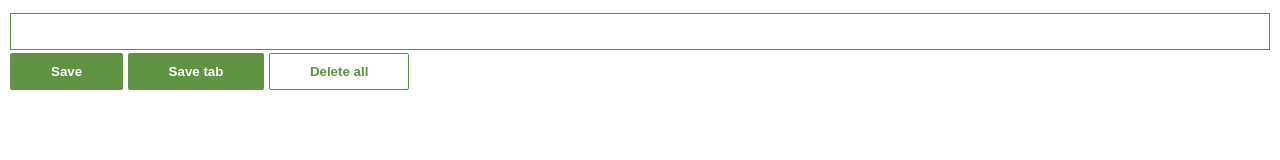
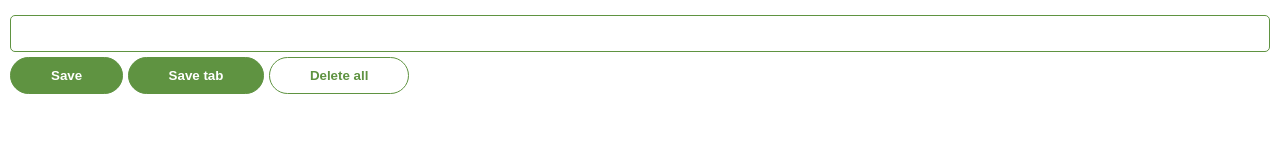
Before and after one commit to Iulia-Andreea20/Leads_Tracker_Chrome_Extension, a browser extension: page index.html in a window 1280 px wide. Drawn offline with Linux system fonts and the light colour scheme.

Commit message:
add style

```diff
--- a/style.css
+++ b/style.css
@@ -4,10 +4,11 @@ body {
     font-family: Arial, Helvetica, sans-serif;
     /* Tells chrome how small can be the browser window for this app */
     min-width: 400px;
+    border-radius: 10px;
 }
 
 #input-btn,
-#tab-btn  {
+#tab-btn {
     color: white;
     background-color: #5f9341;
     font-weight: bold;
@@ -15,7 +16,8 @@ body {
     /* first value is top+bottom and second one is left and right */
     padding: 10px 40px;
     border: 1px solid #5f9341;
-    border-radius: 2px;
+    border-radius: 20px;
+
 }
 
 input {
@@ -24,9 +26,11 @@ input {
     padding: 10px;
     width: 100%;
     box-sizing: border-box;
-    margin-bottom: 3px;
-    margin-top: 3px;
+    margin-bottom: 5px;
+    margin-top: 5px;
     border: 1px solid #5f9341;
+    border-radius: 5px;
+
 }
 
 ul {
@@ -56,5 +60,5 @@ li {
     /* first value is top+bottom and second one is left and right */
     padding: 10px 40px;
     border: 1px solid #5f9341;
-    border-radius: 2px;
+    border-radius: 20px;
 }
```
Also changed, not shown: index.html (+1 -0 lines).
